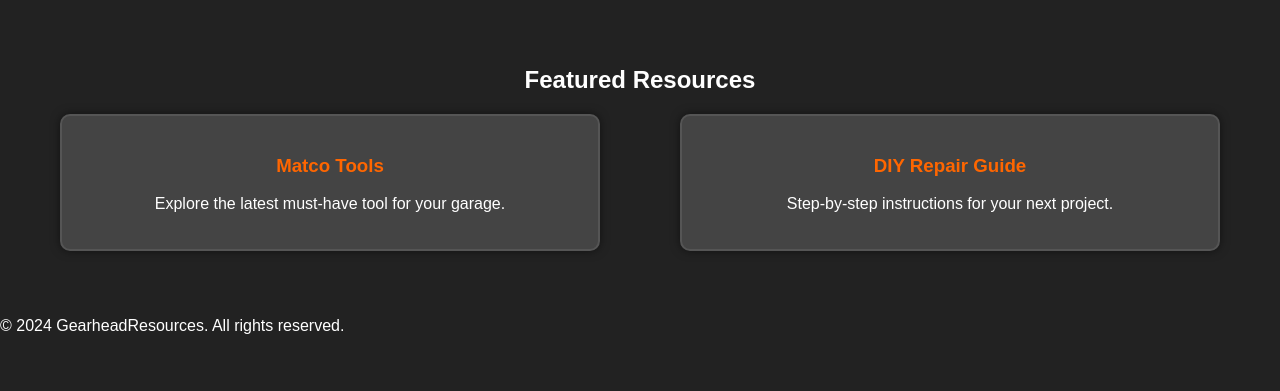
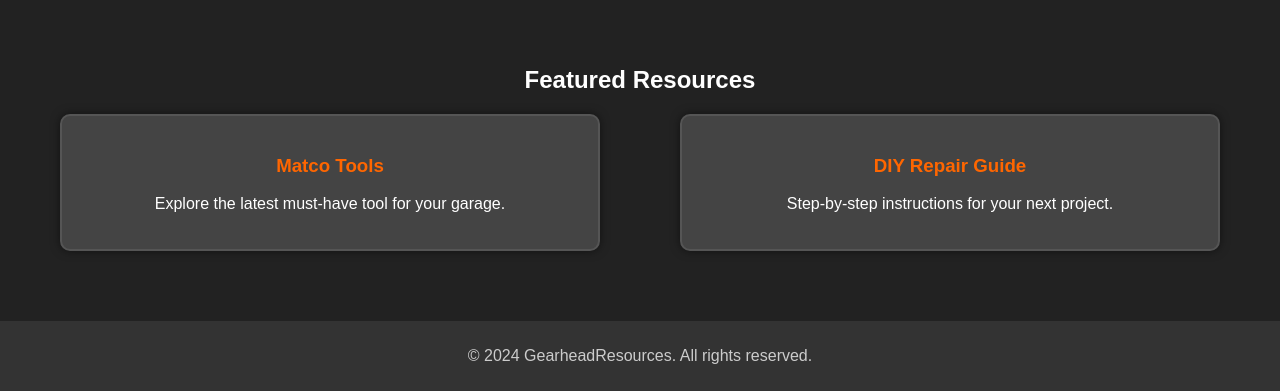
Before and after one commit to Jmerello/Gearheadresources, a PHP site: page /index.html in a window 1280 px wide. Shown: the part 409-800 px from the top of the page. Run offline with PHP 8.4, Linux system fonts and the light colour scheme.

Commit message:
Update style.css

```diff
--- a/style.css
+++ b/style.css
@@ -135,7 +135,7 @@ nav ul li a:hover {
 }
 
 /* Footer Styling */
-footer:hover {
+footer {
     background-color: #333;
     text-align: center;
     padding: 10px 0;
```
